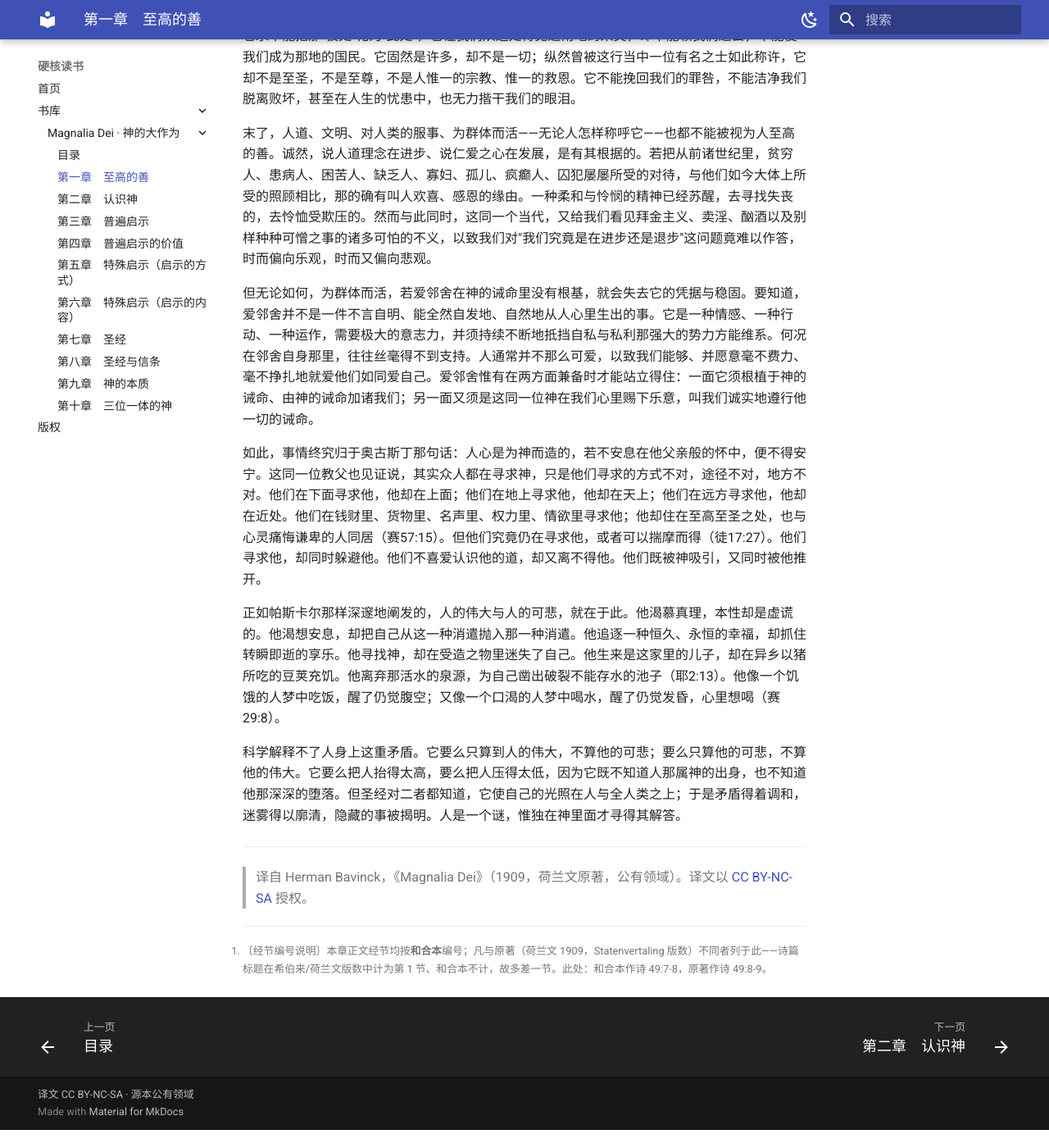
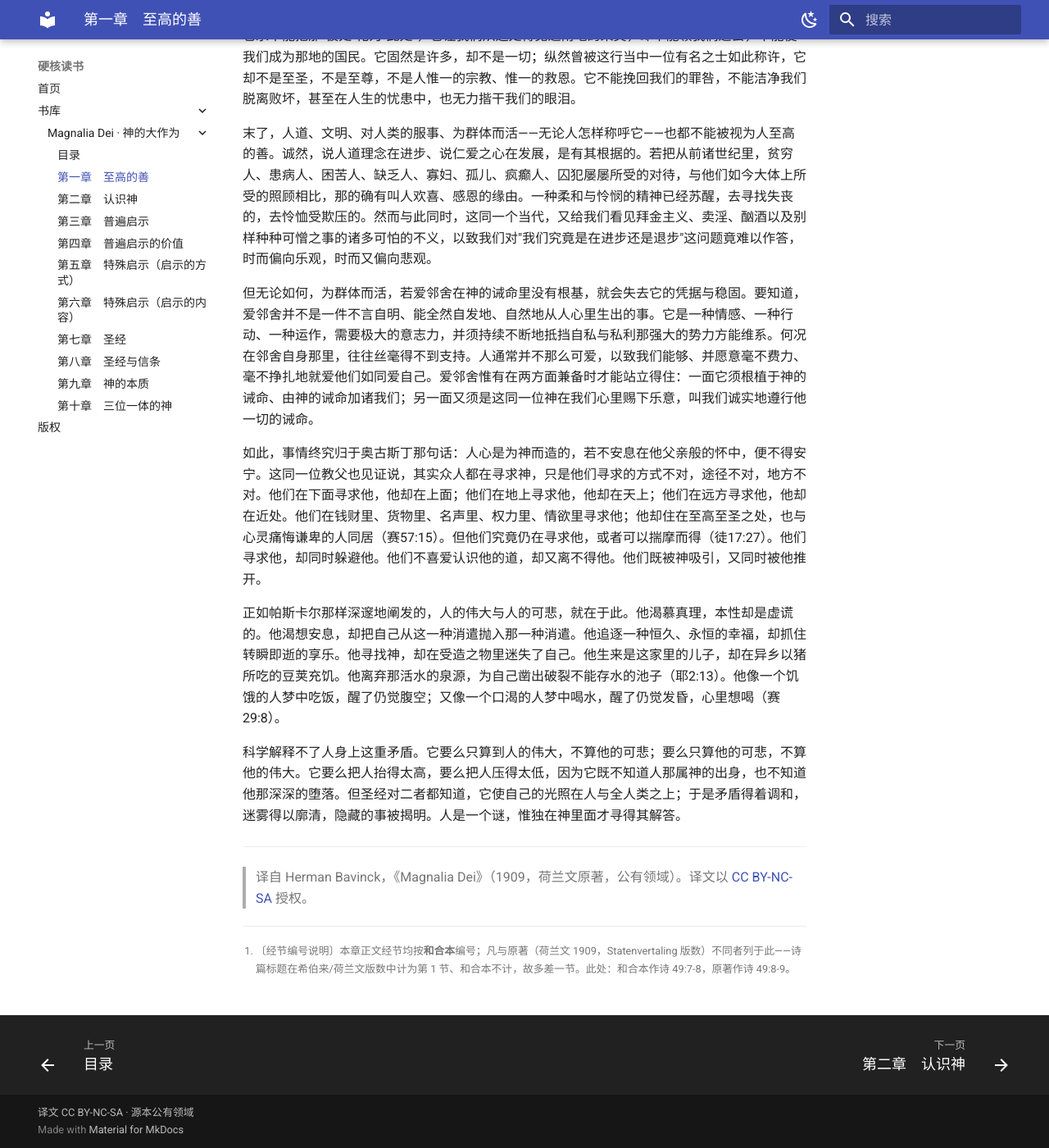
Before and after one commit to DZBohan/reformed-reading, an MkDocs documentation site: the page built from docs/books/magnalia-dei/01.md, in a window 1280 px wide and 1400 px high, scrolled down 2730 px. Shown: the whole window at 82% size. Built offline with MkDocs 1.6.1 and Material for MkDocs 9.7.7, drawn with Linux system fonts in a browser that asks for light colours; before the commit the page ends 4108 px from its top, so only the background shows below that.

Commit message:
脚注CSS：改为只覆盖 margin-bottom，保住 li margin-left(序号空间)，修手机端序号被裁
Co-Authored-By: Claude Opus 4.8 <noreply@anthropic.com>

```diff
--- a/docs/stylesheets/extra.css
+++ b/docs/stylesheets/extra.css
@@ -1,26 +1,29 @@
 /* ============================================================
    脚注区排版兜底
    问题：Material 主题在个别脚注条目间会出现"多一道空白"的视觉空隙
-   （HTML 结构逐字节验证一致，属主题 CSS/换行层怪现象，跨设备表现不一）。
-   办法：统一脚注列表条目与段落的行高、上下间距，消除不一致的纵向空隙。
-   注意：不要动 <ol> 的外边距/左内边距——那是留给序号(尤其两位数)的空间，
-        清零会导致 10/11/12 的十位被裁成 0/1/2。
-   记录：2026-07-27 ch9/ch10 排查后加入。
+   （HTML 结构逐字节验证一致，属主题 CSS/段落外边距/换行层怪现象）。
+   办法：把每条脚注段落的外边距清零、行高统一，纵向间距只由 li 的
+        margin-bottom 控制，从而消除不一致的空隙。
+
+   ⚠️ 绝不要覆盖 li 的 margin-left！Material 默认 li{margin-left:1.25em}，
+      脚注序号(尤其两位数 10/11/12)就摆在这段左边距里；一旦归零，手机窄屏
+      上序号会被裁成 0/1/2。所以下面只动 margin-bottom / 段落 margin / line-height。
+   记录：2026-07-27 ch9/ch10 排查后加入并修订。
    ============================================================ */
 
+.md-typeset .footnote > ol > li > p {
+  margin: 0 !important;
+  line-height: 1.7 !important;
+}
+
 .md-typeset .footnote > ol > li {
-  margin: 0 0 0.4em 0 !important;
+  margin-bottom: 0.4em !important;
 }
 
 .md-typeset .footnote > ol > li:last-child {
   margin-bottom: 0 !important;
 }
 
-.md-typeset .footnote > ol > li > p {
-  margin: 0 !important;
-  line-height: 1.7 !important;
-}
-
 /* 返回箭头与前一字符绑定，避免单独换行造成的空档 */
 .md-typeset .footnote-backref {
   white-space: nowrap;
```
